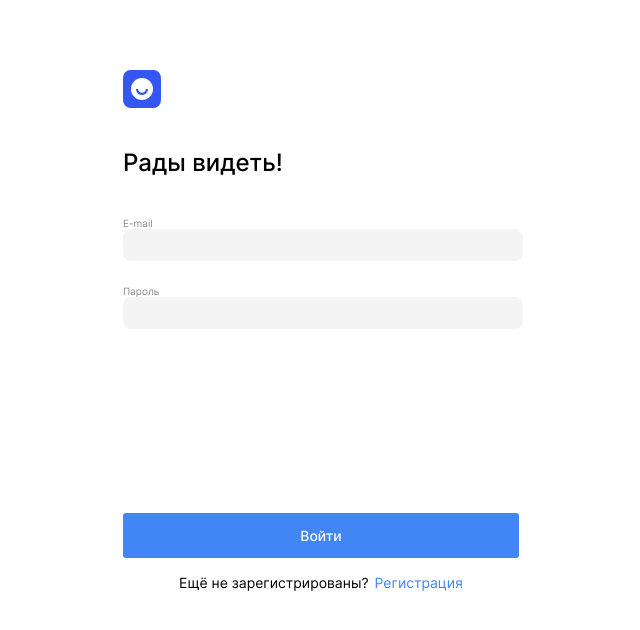
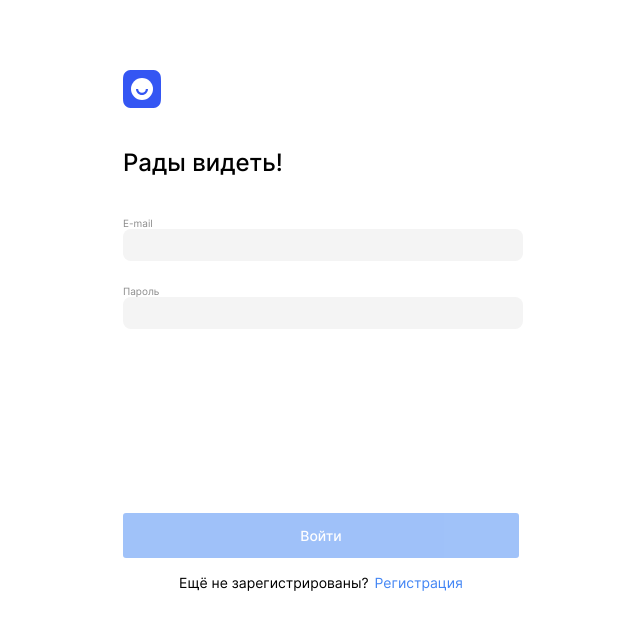
Before and after one commit to Leontevsky/movies-explorer-frontend, a React (Create React App) app: page /signin in a window 1280 px wide. Shown: the top 630 px of the page, without its empty margins (319-959 px from the left). Built offline with nearby package versions, Linux system fonts and the light colour scheme.

Commit message:
fix: hotfix

```diff
--- a/src/components/Card/Card.css
+++ b/src/components/Card/Card.css
@@ -79,16 +79,29 @@
 }
 .card__img {
   width: 100%;
+  height: 200px;
 }
 
 .card__marker:hover .card__movies-button-delete {
   opacity: 1;
 }
+
+@media (max-width: 875px) {
+  .card__img {
+    height: 190px;
+  }
+}
+
 @media (max-width: 700px) {
   .card__title {
     font-size: 12px;
     line-height: 15px;
   }
+
+  .card__img {
+    height: 168px;
+  }
+
   .card__movies-button-delete {
     opacity: 1;
   }
--- a/src/components/Login/Login.css
+++ b/src/components/Login/Login.css
@@ -76,7 +76,7 @@
   margin: 0;
   padding-top: 5px;
   padding-bottom: 10px;
-  background: #F4F4F4;
+  background: #f4f4f4;
   border: none;
   border-radius: 8px;
 }
@@ -139,6 +139,9 @@
 .login__error-margin {
   margin-top: 5px;
 }
+.login__btn-disabled {
+  opacity: 0.5;
+}
 
 @media (max-width: 875px) {
   .login {
--- a/src/components/Login/Login.jsx
+++ b/src/components/Login/Login.jsx
@@ -1,16 +1,16 @@
-import React from 'react'
-import formValidator from '../../utils/react-hooks/Validator'
+import React from 'react';
+import formValidator from '../../utils/react-hooks/Validator';
 const Login = ({ handleLogin, loginNetworkError }) => {
   const { values, isValid, handleChange, errors } = formValidator({
     email: '',
     password: '',
-  })
+  });
   const onFormSumbit = (evt) => {
-    evt.preventDefault()
+    evt.preventDefault();
     if (isValid) {
-      handleLogin({ email: values.email, password: values.password })
+      handleLogin({ email: values.email, password: values.password });
     }
-  }
+  };
 
   return (
     <section className="login">
@@ -51,7 +51,11 @@ const Login = ({ handleLogin, loginNetworkError }) => {
               </span>
             </li>
           </ul>
-          <button type="submit" className="login__btn">
+          <button
+            type="submit"
+            className={!isValid ? 'login__btn login__btn-disabled' : 'login__btn'}
+            disabled={!isValid}
+          >
             Войти
           </button>
           <div className="login__text-box">
@@ -63,6 +67,6 @@ const Login = ({ handleLogin, loginNetworkError }) => {
         </form>
       </div>
     </section>
-  )
-}
-export default Login
+  );
+};
+export default Login;
--- a/src/components/MoviesPlace/MoviesPlace.css
+++ b/src/components/MoviesPlace/MoviesPlace.css
@@ -86,14 +86,14 @@
 }
 
 .movies__search-btn-invisible:checked + .movies__search-btn-visible {
-  background: url('../../images/tumbleroff.svg');
+  background: url('../../images/tumbler.svg');
   margin: 0 14px 0 0;
   background-size: cover;
   background-repeat: no-repeat;
 }
 
 .movies__search-btn-invisible + .movies__search-btn-visible {
-  background: url('../../images/tumbler.svg');
+  background: url('../../images/tumbleroff.svg');
   margin: 0 14px 0 0;
   background-size: cover;
   background-repeat: no-repeat;
--- a/src/components/MoviesPlace/MoviesPlace.jsx
+++ b/src/components/MoviesPlace/MoviesPlace.jsx
@@ -23,7 +23,10 @@ const MoviesPlace = ({ isSaved, cardCount, handleSaveFilm, handleDeleteFilm, sav
   const [isInputDisabled, setIsInputDisabled] = useState(false);
   const [isBtnVisible, setIsBtnVisible] = useState(false);
 
-  const onShortFilmsCheckbox = () => setIsShort(!isShort);
+  const onShortFilmsCheckbox = () => {
+    setIsShort(!isShort);
+    localStorage.setItem('searchCheckbox', !isShort);
+  };
 
   const filterItems = (arr, query) =>
     arr.filter((movie) => movie.nameRU.toLowerCase().indexOf(query.toLowerCase()) !== -1);
@@ -46,7 +49,7 @@ const MoviesPlace = ({ isSaved, cardCount, handleSaveFilm, handleDeleteFilm, sav
             localStorage.setItem('moviesLongFilms', JSON.stringify(filteredFilms));
             localStorage.setItem('moviesShortFilms', JSON.stringify(shortFilms));
             localStorage.setItem('searchTextFilms', values.search);
-            localStorage.setItem('searchCheckbox', isShort);
+
             setFilterFilmArray(filteredFilms);
             setShortFilmsArray(shortFilms);
             if (isShort) {
--- a/src/components/Register/Register.css
+++ b/src/components/Register/Register.css
@@ -142,6 +142,10 @@
   margin-top: 5px;
 }
 
+.signin__btn-disabled {
+  opacity: 0.5;
+}
+
 @media (max-width: 875px) {
   .signin {
     padding-top: 232px;
--- a/src/components/Register/Register.jsx
+++ b/src/components/Register/Register.jsx
@@ -64,7 +64,9 @@ const Signin = ({ onRegisterSumbit }) => {
               </span>
             </li>
           </ul>
-          <button className="signin__btn">Зарегистрироваться</button>
+          <button className={!isValid ? 'signin__btn signin__btn-disabled' : 'signin__btn'} disabled={!isValid}>
+            Зарегистрироваться
+          </button>
           <div className="signin__text-box">
             <p className="signin__text">Уже зарегистрированы?</p>
             <a className="signin__link" href="/signin">
--- a/src/utils/api/MainApi.js
+++ b/src/utils/api/MainApi.js
@@ -4,7 +4,8 @@ function checkResponse(res) {
   if (res.ok) {
     return res.json();
   }
-  return Promise.reject(`Ошибка: ${res.status}`);
+  console.log(`${res.status}`);
+  return Promise.reject(`Ошибка: ${res.status}`, alert(`Ошибка: ${res.status}`));
 }
 
 const login = (email, password) =>
```
